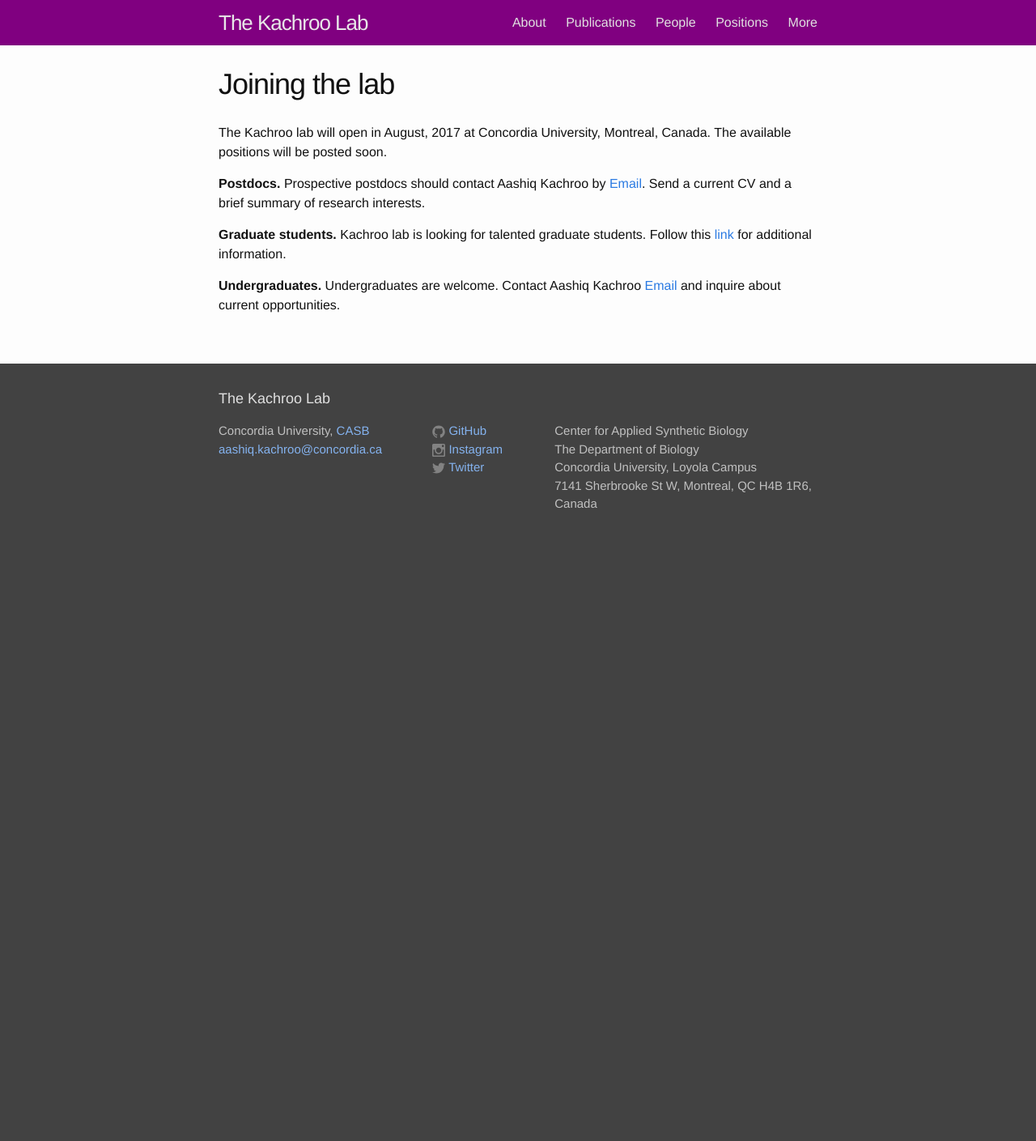
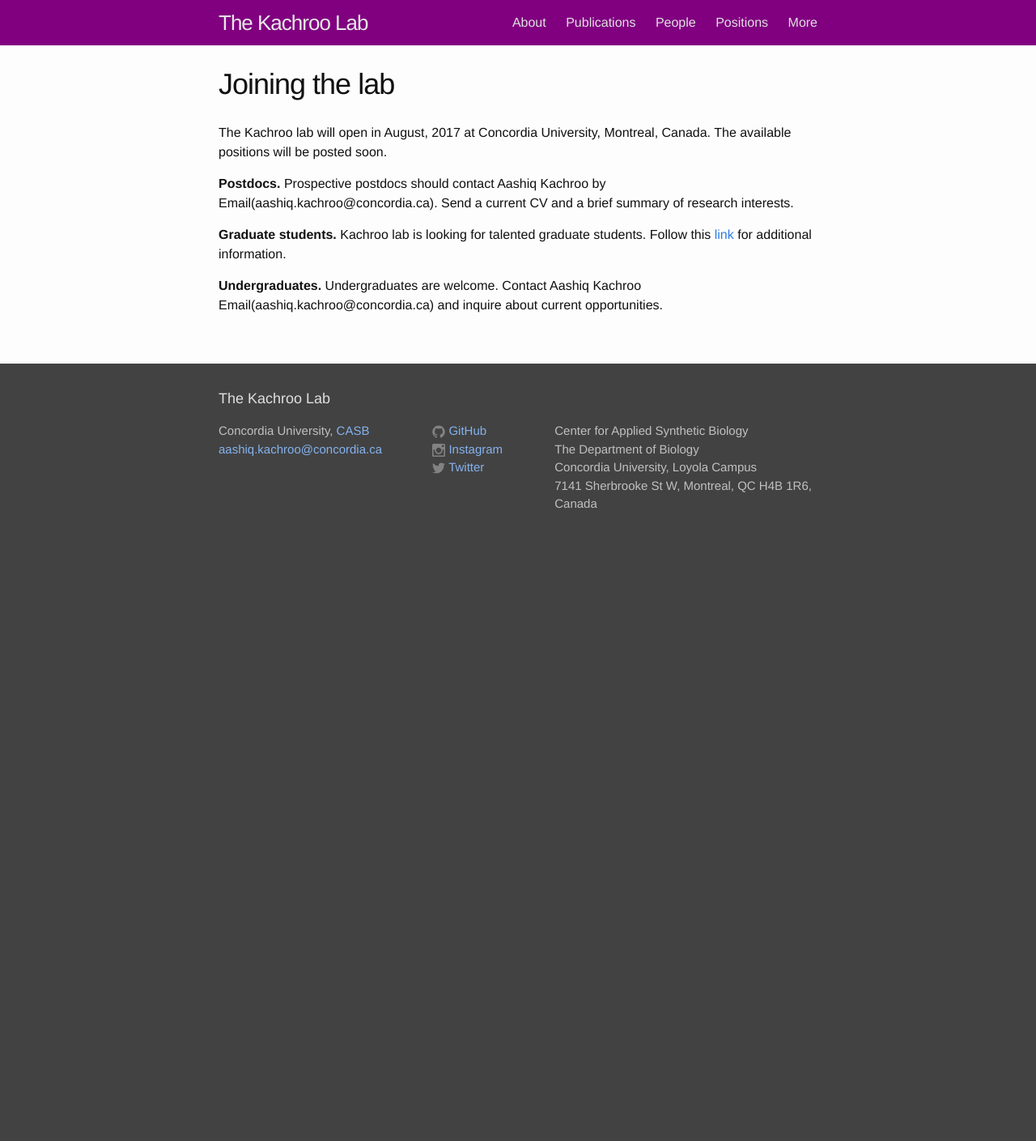
Before and after one commit to kachroolab/kachroolab, a Jekyll site: the page built from joining_the_lab.md, in a window 1280 px wide. Shown: the whole page at 81% size. Built offline with Jekyll 4.4.1, drawn with Linux system fonts in a browser that asks for light colours.

Commit message:
Joining the lab edits

```diff
--- a/joining_the_lab.md
+++ b/joining_the_lab.md
@@ -7,10 +7,10 @@ permalink: /positions/joining_the_lab.html
 The Kachroo lab will open in August, 2017 at Concordia University, Montreal, Canada. The available positions will be posted soon.
 
 **Postdocs.**
-Prospective postdocs should contact Aashiq Kachroo by [Email](aashiq.kachroo@concordia.ca). Send a current CV and a brief summary of research interests.
+Prospective postdocs should contact Aashiq Kachroo by Email(aashiq.kachroo@concordia.ca). Send a current CV and a brief summary of research interests.
 
 **Graduate students.**
 Kachroo lab is looking for talented graduate students. Follow this [link](http://www.concordia.ca/artsci/academics/graduate/chem-phys-bio-opportunities/msc-phd-postdoc-applied-synthetic-biology.html?utm_content=buffer82c6e&utm_medium=social&utm_source=twitter.com&utm_campaign=buffer) for additional information.
 
 **Undergraduates.**
-Undergraduates are welcome. Contact Aashiq Kachroo [Email](aashiq.kachroo@concordia.ca) and inquire about current opportunities.
+Undergraduates are welcome. Contact Aashiq Kachroo Email(aashiq.kachroo@concordia.ca) and inquire about current opportunities.
```
